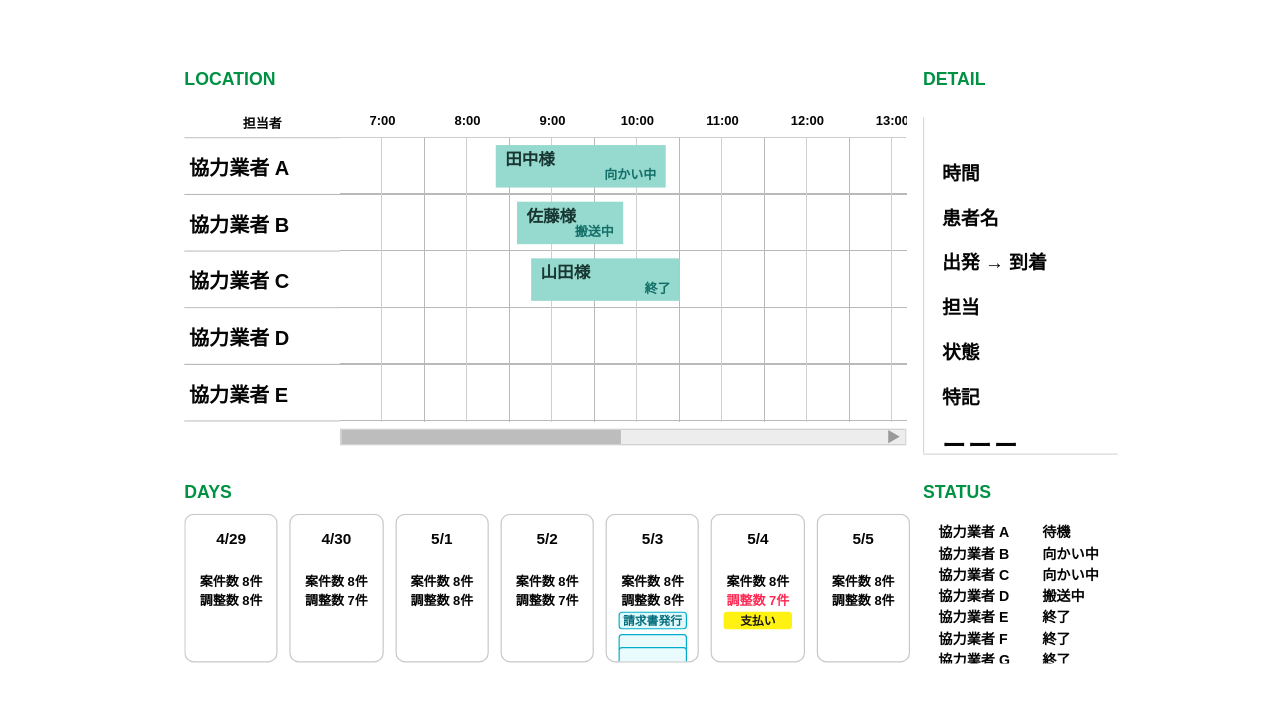
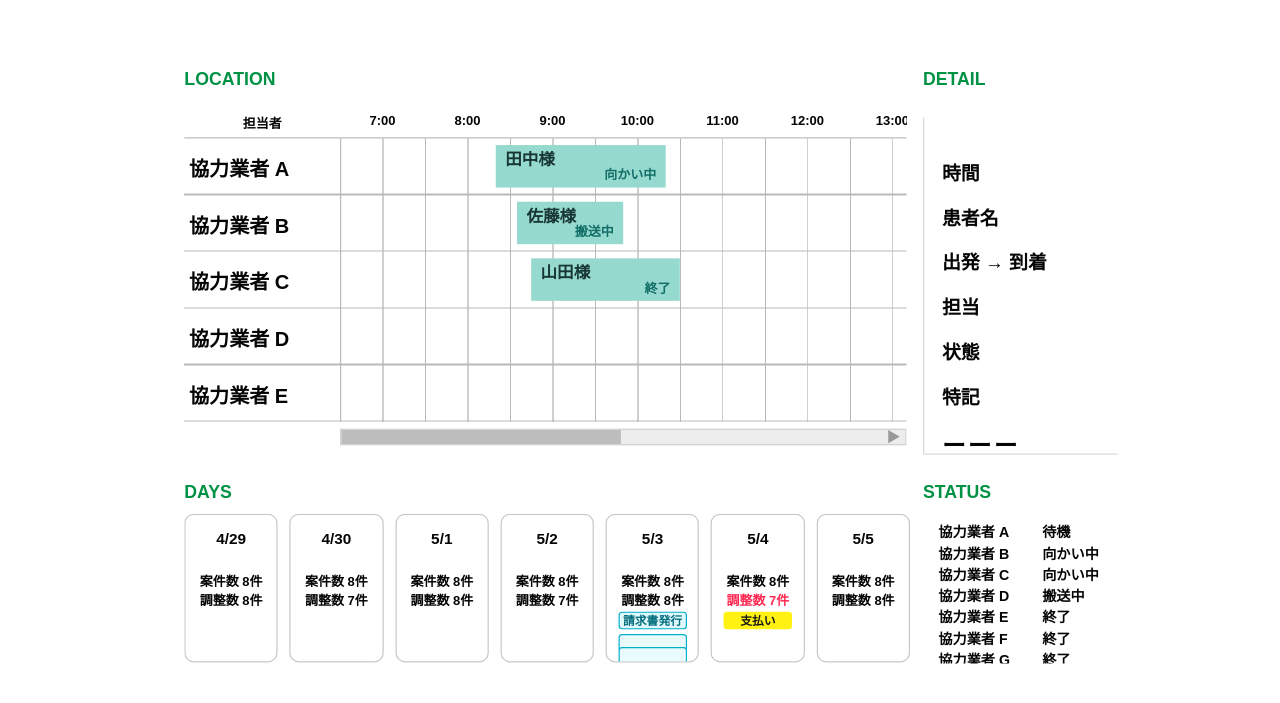
Before and after one commit to atushikurisu99-cmyk/care-taxi-, a plain HTML site: page index.html in a window 1280 px wide. Shown: the part 87-790 px from the top of the page. Drawn offline with Linux system fonts and the light colour scheme.

Commit message:
Add files via upload

```diff
--- a/css/location.css
+++ b/css/location.css
@@ -1,13 +1,9 @@
-/* LOCATION module v17.2
-   受け皿: #locationRoot / .location-content
-   他エリアの座標には触れない。
-   - 表示は5業者分
-   - 実時間軸 6:30〜20:00
-   - 数字表示 7:00〜19:00
-   - 左上「担当者」固定
-   - 業者名列は縦だけ連動
-   - 時間ヘッダーは横だけ連動
-   - グリッド本体だけ縦横可動
+/* LOCATION PATCH v17.4
+   差し替え対象: css/location.css
+   - LOCATION内だけを修正
+   - 業者名列〜時間グリッドまで、横線を1本でつなぐ
+   - 6:30開始線を維持。数字は7:00から
+   - 5業者表示・縦横ロック・画面全体固定を維持
 */
 .location-content{
   top:32px;
@@ -15,6 +11,16 @@
   height:294px;
   overflow:hidden;
   background:#fff;
+}
+html,body{
+  overscroll-behavior:none;
+  -webkit-overflow-scrolling:auto;
+}
+body{
+  position:fixed;
+  inset:0;
+  width:100%;
+  height:100%;
 }
 .location-board{
   --name-w:132px;
@@ -43,7 +49,7 @@
   width:var(--name-w);
   height:var(--head-h);
   background:#fff;
-  z-index:20;
+  z-index:30;
   display:flex;
   align-items:center;
   justify-content:center;
@@ -59,7 +65,7 @@
   height:var(--head-h);
   overflow:hidden;
   background:#fff;
-  z-index:18;
+  z-index:28;
   border-bottom:1px solid var(--grid-strong,#bdbdbd);
 }
 .location-time-inner{
@@ -87,7 +93,7 @@
   height:var(--row-view-h);
   overflow:hidden;
   background:#fff;
-  z-index:16;
+  z-index:22;
 }
 .location-name-inner{
   position:relative;
@@ -104,10 +110,11 @@
   font-weight:900;
   white-space:nowrap;
   background:#fff;
-  border-bottom:1px solid var(--grid-strong,#bdbdbd);
+  border-bottom:0;
   overflow:hidden;
 }
 .location-grid-viewport{
+  overscroll-behavior:contain;
   position:absolute;
   left:var(--name-w);
   top:var(--head-h);
@@ -131,6 +138,8 @@
   left:0;
   top:0;
   pointer-events:none;
+  border-left:1px solid var(--grid-strong,#bdbdbd); /* 6:30線 */
+  box-sizing:border-box;
   background:
     repeating-linear-gradient(to right,
       transparent 0,
@@ -141,7 +150,25 @@
       transparent calc(var(--hour-w) - 1px),
       var(--grid-strong,#bdbdbd) calc(var(--hour-w) - 1px),
       var(--grid-strong,#bdbdbd) var(--hour-w)
-    ),
+    );
+}
+.location-row-lines-viewport{
+  position:absolute;
+  left:0;
+  top:var(--head-h);
+  width:calc(var(--name-w) + var(--grid-view-w));
+  height:var(--row-view-h);
+  overflow:hidden;
+  z-index:24;
+  pointer-events:none;
+}
+.location-row-lines-inner{
+  position:absolute;
+  left:0;
+  top:0;
+  width:100%;
+  will-change:transform;
+  background:
     repeating-linear-gradient(to bottom,
       transparent 0,
       transparent calc(var(--lane-h) - 1px),
--- a/js/location.js
+++ b/js/location.js
@@ -19,7 +19,6 @@
   }
   function xFromTime(t){ return ((minutes(t) - START_MIN) / 60) * HOUR_W; }
   function clamp(n,min,max){ return Math.max(min, Math.min(max, n)); }
-
   function safeText(value){
     return String(value == null ? '' : value)
       .replace(/&/g,'&amp;')
@@ -29,9 +28,29 @@
       .replace(/'/g,'&#039;');
   }
 
+  function lockPageBelowHeader(){
+    document.documentElement.style.overflow = 'hidden';
+    document.body.style.overflow = 'hidden';
+    document.documentElement.style.overscrollBehavior = 'none';
+    document.body.style.overscrollBehavior = 'none';
+    document.body.style.position = 'fixed';
+    document.body.style.inset = '0';
+    document.body.style.width = '100%';
+    document.body.style.height = '100%';
+
+    if(!window.__careTaxiTouchLock){
+      window.__careTaxiTouchLock = true;
+      document.addEventListener('touchmove', function(e){
+        const inLocation = e.target && e.target.closest && e.target.closest('.location-grid-viewport');
+        if(!inLocation){ e.preventDefault(); }
+      }, {passive:false});
+    }
+  }
+
   function render(root,data){
     if(!root) return;
     root.innerHTML = '';
+    lockPageBelowHeader();
 
     const contractors = data.contractors || [];
     const jobs = data.jobs || [];
@@ -107,6 +126,13 @@
     });
     gridViewport.appendChild(gridInner);
 
+    const lineViewport = document.createElement('div');
+    lineViewport.className = 'location-row-lines-viewport';
+    const lineInner = document.createElement('div');
+    lineInner.className = 'location-row-lines-inner';
+    lineInner.style.height = totalH + 'px';
+    lineViewport.appendChild(lineInner);
+
     const bar = document.createElement('div');
     bar.className = 'location-scrollbar';
     bar.innerHTML = '<div class="location-scroll-thumb"></div><div class="location-scroll-arrow">▶</div>';
@@ -116,6 +142,7 @@
     board.appendChild(timeHead);
     board.appendChild(nameViewport);
     board.appendChild(gridViewport);
+    board.appendChild(lineViewport);
     board.appendChild(bar);
     root.appendChild(board);
 
@@ -130,6 +157,8 @@
     function sync(){
       timeInner.style.transform = 'translateX(' + (-gridViewport.scrollLeft) + 'px)';
       nameInner.style.transform = 'translateY(' + (-gridViewport.scrollTop) + 'px)';
+      lineInner.style.transform = 'translateY(' + (-gridViewport.scrollTop) + 'px)';
+
       const maxScroll = Math.max(1, GRID_W - GRID_VIEW_W);
       const ratio = gridViewport.scrollLeft / maxScroll;
       const thumbW = Math.max(60, (GRID_VIEW_W / GRID_W) * GRID_VIEW_W);
@@ -191,6 +220,9 @@
       window.clearTimeout(gridViewport._snapTimer);
       gridViewport._snapTimer = window.setTimeout(snap, 140);
     }, {passive:false});
+
+    gridViewport.scrollLeft = 0;
+    gridViewport.scrollTop = 0;
     sync();
   }
 
```
Also changed, not shown: README.txt.
